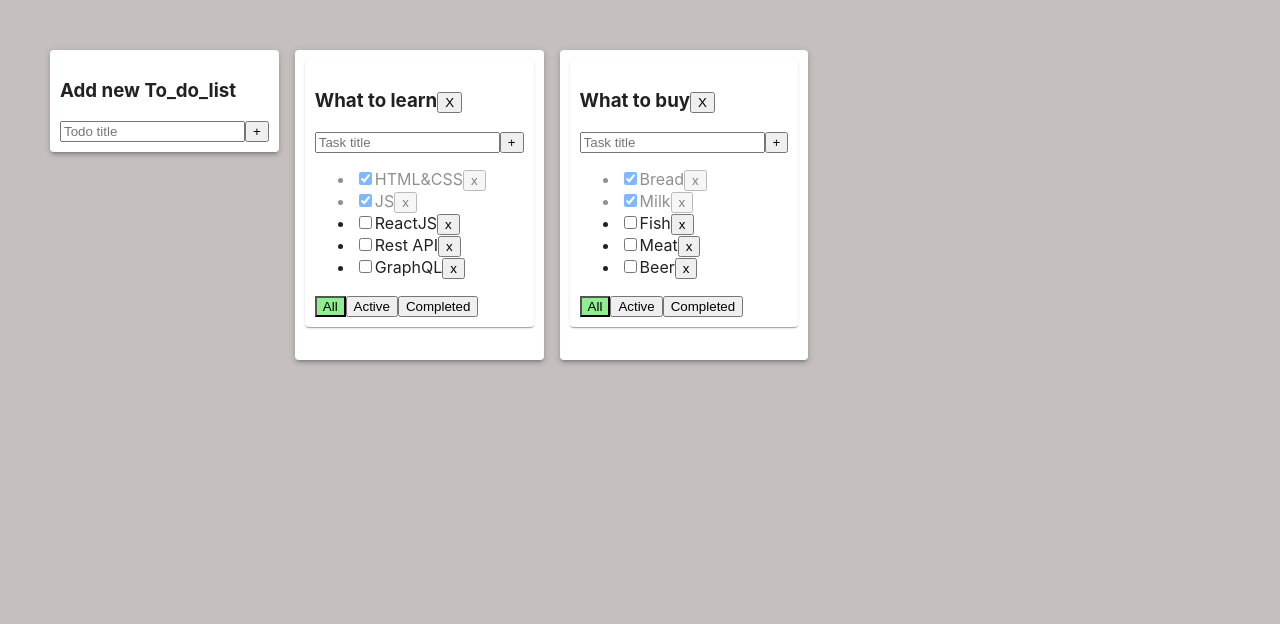
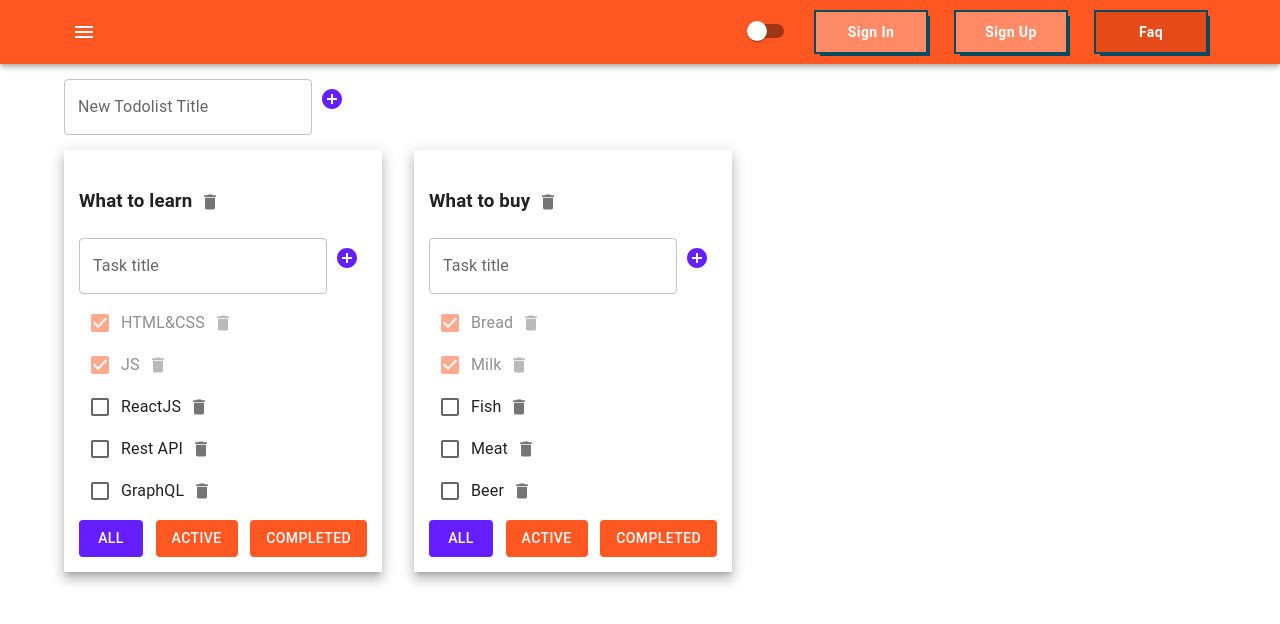
Before and after one commit to pasosh12/todolist, a React (Vite) app: page / in a window 1280 px wide. Shown: the top 624 px of the page. Built offline with nearby package versions, Linux system fonts and the light colour scheme.

Commit message:
stylization added

```diff
--- a/package.json
+++ b/package.json
@@ -13,6 +13,11 @@
     "deploy": "gh-pages -d dist"
   },
   "dependencies": {
+    "@emotion/react": "^11.14.0",
+    "@emotion/styled": "^11.14.0",
+    "@material-ui/icons": "^4.11.3",
+    "@mui/icons-material": "^6.4.5",
+    "@mui/material": "^6.4.5",
     "gh-pages": "^6.3.0",
     "react": "19.0.0",
     "react-dom": "19.0.0",
--- a/src/AddItemForm.tsx
+++ b/src/AddItemForm.tsx
@@ -1,5 +1,6 @@
 import {ChangeEvent, KeyboardEvent, useState} from "react";
-import {Button} from "./Button.tsx";
+import {IconButton, TextField} from "@mui/material";
+import {AddCircleOutlined} from "@mui/icons-material";
 
 type AddItemFormPropsType = {
     onCreateItem: (title: string) => void,
@@ -7,36 +8,41 @@ type AddItemFormPropsType = {
 }
 
 export function AddItemForm(props: AddItemFormPropsType) {
-    let [itemTitle, setItemTitle] = useState("")
+    let [title, setTitle] = useState("")
     let [error, setError] = useState<string | null>(null)
-    const onChangeHandler = (e: ChangeEvent<HTMLInputElement>) => {
-        setItemTitle(e.currentTarget.value)
-    }
+
+
     const createItemHandler = () => {
-        const trimmedTitle = itemTitle.trim()
-        if (itemTitle.trim() !== "") {
+        const trimmedTitle = title.trim()
+        if (title.trim() !== "") {
             props.onCreateItem(trimmedTitle)
-            setItemTitle("");
+            setTitle("");
         } else {
             setError("Title is required");
         }
     }
-    const onKeyPressHandler = (e: KeyboardEvent<HTMLInputElement>) => {
-        setError(null);
-        if (e.charCode === 13) {
+    const changeTitleHandler = (e: ChangeEvent<HTMLInputElement>) => {
+        setTitle(e.currentTarget.value)
+    }
+    const createItemOnEnterHandler = (e: KeyboardEvent<HTMLInputElement>) => {
+        if (e.key === "Enter") {
             createItemHandler();
         }
     }
     return (
         <div>
-            <input value={itemTitle}
-                   placeholder={props.placeHolder}
-                   onChange={onChangeHandler}
-                   onKeyPress={onKeyPressHandler}
-                   className={error ? "error" : ""}
+            <TextField
+                label={props.placeHolder}
+                variant="outlined"
+                error={!!error}
+                helperText={error}
+                value={title}
+                onChange={changeTitleHandler}
+                onKeyDown={createItemOnEnterHandler}
             />
-            <Button title={'+'} onClick={createItemHandler}/>
-            {error && <div className="error-message">{error}</div>}
+            <IconButton color={'secondary'} onClick={createItemHandler}>
+                <AddCircleOutlined fontSize={'medium'}/>
+            </IconButton>
         </div>
     )
 }
--- a/src/App.css
+++ b/src/App.css
@@ -1,27 +1,30 @@
-body{
-  background-color: #c6bfbf;
-}
-.App {
-  padding: 30px;
+.app {
   display: flex;
-  margin: 0 auto;
+  flex-direction: column;
+  width: 100vw;
 }
 
-/*.App > div {*/
+/*.app > div {*/
 /*  margin-right: 50px;*/
 /*}*/
 
-.error {
-  border: 1px solid red;
+.container {
+  display: flex;
+  align-items: center;
 }
 
-.error-message{
+.error {
+  border: red 1px solid;
+}
+
+.error-message {
   color: red;
 }
 
-.is-done{
+.active-filter {
+  background-color: lightgreen;
+}
+
+.is-done {
   opacity: 0.5;
 }
-.active-filter {
-    background-color: lightgreen;
-}
--- a/src/App.tsx
+++ b/src/App.tsx
@@ -1,9 +1,12 @@
-import {useReducer} from 'react';
+import {useReducer, useState} from 'react';
 import './App.css';
 import {TodolistItem} from './TodolistItem.tsx';
 import {v1} from 'uuid';
 import {AddItemForm} from "./AddItemForm.tsx";
-import { Box, Paper, Grid2 } from '@mui/material'
+import MenuIcon from '@mui/icons-material/Menu'
+import {containerSx} from "./TodolistItem.styles.ts";
+import {NavButton} from "./NavButton.ts";
+import {deepOrange, deepPurple} from "@mui/material/colors";
 import {
     createTodolistAC,
     deleteTodolistAC,
@@ -12,6 +15,18 @@ import {
     todolistsReducer
 } from "./model/todolists-reducer.ts";
 import {createTaskAC, deleteTaskAC, editTaskStatusAC, editTaskTitleAC, tasksReducer} from "./model/tasks-reducer.ts";
+import {
+    AppBar,
+    Box,
+    Container,
+    Grid2,
+    IconButton,
+    Paper, Switch,
+    Toolbar,
+    ThemeProvider,
+    createTheme,
+    CssBaseline,
+} from "@mui/material";
 
 export type FilterValuesType = "all" | "active" | "completed";
 
@@ -30,16 +45,16 @@ export type TasksState = {
 }
 
 
-function App() {
+export const App = () => {
     let todolistID1 = v1();
     let todolistID2 = v1();
 
-    let [todolists, dispatchToTodolistsReducer] = useReducer(todolistsReducer,[
+    let [todolists, dispatchToTodolistsReducer] = useReducer(todolistsReducer, [
         {id: todolistID1, title: 'What to learn', filter: 'all'},
         {id: todolistID2, title: 'What to buy', filter: 'all'},
     ])
 
-    let [tasks, dispatchToTaskReducer] = useReducer(tasksReducer,{
+    let [tasks, dispatchToTaskReducer] = useReducer(tasksReducer, {
         [todolistID1]: [
             {id: v1(), title: "HTML&CSS", isDone: true},
             {id: v1(), title: "JS", isDone: true},
@@ -59,7 +74,7 @@ function App() {
 //tasks
     //C
     function addTask(title: string, todolistsId: string) {
-        dispatchToTaskReducer(createTaskAC(title,todolistsId))
+        dispatchToTaskReducer(createTaskAC(title, todolistsId))
     }
 
     //U
@@ -68,26 +83,20 @@ function App() {
     }
 
     const changeTaskTitle = (title: string, todolistId: string, taskId: string) => {
-        dispatchToTaskReducer(editTaskTitleAC(todolistId,taskId,title))
+        dispatchToTaskReducer(editTaskTitleAC(todolistId, taskId, title))
     }
 
     //D
     function removeTask(todolistsId: string, id: string) {
-        dispatchToTaskReducer(deleteTaskAC(todolistsId,id))
+        dispatchToTaskReducer(deleteTaskAC(todolistsId, id))
     }
 
     // todoLists
     // C
     const createTodolist = (title: string) => {
-        // const newTodolistId = v1()
-        // const newTodolist: TodolistType = {id: newTodolistId, title, filter: 'all'}
-        // const nextState: TodolistType[] = [ newTodolist, ...todolists,]
-        // setTodolists(nextState)
-        const action=createTodolistAC(title)
+        const action = createTodolistAC(title)
         dispatchToTodolistsReducer(action)
         dispatchToTaskReducer(action)
-        // const nextTasksState: TasksState = {...tasks, [action.payload.id]: []}
-        // setTasks(nextTasksState)
     }
 
     // U/
@@ -95,22 +104,18 @@ function App() {
         dispatchToTodolistsReducer(editTodolistFilterAC(todolistsId, value))
     }
     const changeTodolistTitle = (title: string, todolistsId: string) => {
-        dispatchToTodolistsReducer(editTodolistTitleAC(todolistsId,title))
+        dispatchToTodolistsReducer(editTodolistTitleAC(todolistsId, title))
     }
 
     // D
     const deleteTodolist = (todolistsId: string) => {
-        // const nextState: TodolistType[] = todolists.filter(tl => tl.id !== todolistsId)
-        // setTodolists(nextState)
-        const action=deleteTodolistAC(todolistsId)
+        const action = deleteTodolistAC(todolistsId)
         dispatchToTodolistsReducer(action)
         dispatchToTaskReducer(action)
-        // delete tasks[todolistsId]
-        // delete tasks[action.payload.id]
     }
 
 
-    let todolistsItems = (todolists || []).map(tl => {
+    const todolistsItems = (todolists || []).map(tl => {
             let tasksForTodolist = tasks[tl.id];
             if (tl.filter === "active") {
                 tasksForTodolist = tasksForTodolist.filter(t => !t.isDone);
@@ -119,7 +124,8 @@ function App() {
                 tasksForTodolist = tasksForTodolist.filter(t => t.isDone);
             }
             return (
-                <Paper style={{padding: "10px"}}>
+                <Grid2 spacing={3} key={tl.id}>
+                    <Paper elevation={8} sx={{p: '15px'}} square={true}>
                         <TodolistItem
                             key={tl.id}
                             todolistsId={tl.id}
@@ -135,37 +141,50 @@ function App() {
                             changeTaskTitle={changeTaskTitle}
                         />
                     </Paper>
+                </Grid2>
             )
         }
     )
+    const [isDarkMode, setDarkMode] = useState(false)
+    const theme = createTheme({
+        palette: {
+            // primary: {
+            //     main:'#ef6c00'
+            // },
+            primary: deepOrange,//indigo
+            secondary: deepPurple,
+            mode: isDarkMode ? "dark" : "light"
 
+        }
+    })
     return (
-        <div className="App">
-            <Box sx={{flexGrow: 1, padding: '20px'}}>
-                <Grid2 container spacing={2}>
-                    <Grid2>
-                        {/*xs={12} sm={4}>*/}
-                        <Paper elevation={3} style={{padding: "10px"}}>
-                            <h3>Add new To_do_list</h3>
-                            <AddItemForm onCreateItem={createTodolist} placeHolder={'Todo title'}/>
-                        </Paper>
+        <div className="app">
+            <ThemeProvider theme={theme}>
+                <CssBaseline/>
+                <AppBar position="static">
+                    <Toolbar>
+                        <Container maxWidth="lg" sx={containerSx}>
+                            <IconButton color="inherit">
+                                <MenuIcon/>
+                            </IconButton>
+                            <Box sx={containerSx}>
+                                <Switch checked={isDarkMode} onChange={() => setDarkMode(!isDarkMode)}/>
+                                <NavButton color="inherit">Sign in</NavButton>
+                                <NavButton color="inherit">Sign up</NavButton>
+                                <NavButton background={theme.palette.primary.dark} color="inherit">Faq</NavButton>
+                            </Box>
+                        </Container>
+                    </Toolbar>
+                </AppBar>
+                <Container maxWidth="lg">
+                    <Grid2 container sx={{p: '15px 0'}}>
+                        <AddItemForm placeHolder={'New Todolist Title'} onCreateItem={createTodolist}/>
                     </Grid2>
-                    <Grid2>
-                        {/*// xs={12} sm={8}*/}
-                        <Grid2 container spacing={2}>
-                            {todolistsItems.map((item, index) => (
-                                <Grid2 key={index}>
-                                    <Paper elevation={3} style={{padding: "10px", minHeight:'290px'}}>
-                                        {item}
-                                    </Paper>
+                    <Grid2 container spacing={4}>
+                        {todolistsItems}
                     </Grid2>
-                            ))}
-                        </Grid2>
-                    </Grid2>
-                </Grid2>
-            </Box>
+                </Container>
+            </ThemeProvider>
         </div>
     );
 }
-
-export default App;
--- a/src/Button.tsx
+++ b/src/Button.tsx
@@ -7,6 +7,5 @@ export const Button = ({title, onClick, disabled, className}: Props) => {
         <button className={className}
                 disabled={disabled}
                 onClick={onClick}>{title}</button>
-
     );
 };
--- a/src/EditableSpan.tsx
+++ b/src/EditableSpan.tsx
@@ -7,21 +7,21 @@ type PropsType = {
 
 export const EditableSpan = ({title, onChangeTitle}: PropsType) => {
 
-    const [isEditable, setIsEditable] = useState(false);
+    const [isEditing, setIsEditing] = useState(false);
     const [newTitle, setNewTitle] = useState(title);
 
     return (
-        isEditable ?
+        isEditing ?
             <input value={newTitle}
                    autoFocus
                    onChange={(e) => setNewTitle(e.currentTarget.value)}
                    onBlur={() => {
-                       setIsEditable(false)
+                       setIsEditing(false)
                        onChangeTitle(newTitle)
                    }
                    }
             />
-            : <span onDoubleClick={() => setIsEditable(true)}>{title}</span>
+            : <span onDoubleClick={() => setIsEditing(true)}>{title}</span>
 
     );
 };
--- /dev/null
+++ b/src/NavButton.ts
@@ -0,0 +1,23 @@
+import {Button, styled} from "@mui/material";
+
+type Props={
+    background?: string
+}
+export const NavButton = styled (Button)<Props>(({background, theme})=>({
+    minWidth: '110px',
+    fontWeight: 'bold',
+    boxShadow: '0 0 0 2px #054B62, 4px 4px 0 0 #054B62',
+    borderRadius: '0px',
+    textTransform: 'capitalize',
+    margin: '0 10px',
+    padding: '8px 24px',
+    color: '#ffffff',
+    background: background || theme.palette.primary.light,
+
+    "&:hover": {
+        background: "#0d47a1", // Новый цвет при наведении
+        boxShadow: "0 0 0 2px #054B62, 6px 6px 0 0 #054B62", // Увеличиваем тень
+        transform: "translateY(-2px)", // Добавляем эффект поднятия
+    },
+
+}))
--- /dev/null
+++ b/src/TodolistItem.styles.ts
@@ -0,0 +1,11 @@
+import {SxProps} from "@mui/material";
+
+export const containerSx: SxProps = {
+    display: 'flex',
+    justifyContent: 'space-between',
+    gap:'10px'
+}
+export const getListItemsSx = (isDone: Boolean): SxProps => ({
+    display: "flex",
+    opacity: isDone ? '0.5' : '1'
+})
--- a/src/TodolistItem.tsx
+++ b/src/TodolistItem.tsx
@@ -1,9 +1,10 @@
 import {ChangeEvent} from 'react';
 import {FilterValuesType, TaskType} from './App';
-import {Button} from "./Button.tsx";
 import {AddItemForm} from "./AddItemForm.tsx";
 import {EditableSpan} from "./EditableSpan.tsx";
-
+import {Box, IconButton, Button, List, ListItem, Checkbox} from "@mui/material";
+import DeleteIcon from '@mui/icons-material/Delete';
+import {containerSx, getListItemsSx} from "./TodolistItem.styles.ts";
 
 type PropsType = {
     todolistsId: string
@@ -20,10 +21,9 @@ type PropsType = {
 }
 
 export function TodolistItem(props: PropsType) {
-
-    const onAllClickHandler = () => props.changeFilter("all", props.todolistsId);
-    const onActiveClickHandler = () => props.changeFilter("active", props.todolistsId);
-    const onCompletedClickHandler = () => props.changeFilter("completed", props.todolistsId);
+    const changeFilterHandler = (value: FilterValuesType) => {
+        props.changeFilter(value, props.todolistsId)
+    }
     const deleteTodoListHandler = () => props.deleteTodolist(props.todolistsId)
 
     const createTaskHandler = (trimmedTitle: string) => {
@@ -36,10 +36,16 @@ export function TodolistItem(props: PropsType) {
         <h3>
             <EditableSpan title={props.todoListTitle}
                           onChangeTitle={changeTodolistTitleHandler}/>
-            <button title={'x'} onClick={deleteTodoListHandler}>X</button>
+            <IconButton onClick={deleteTodoListHandler}>
+                <DeleteIcon fontSize="small"/>
+            </IconButton>
         </h3>
-        <AddItemForm onCreateItem={createTaskHandler} placeHolder={'Task title'} />
-        <ul>
+        <AddItemForm onCreateItem={createTaskHandler}
+                     placeHolder={'Task title'}/>
+        {props.tasks.length === 0 ? (
+                <p>Empty List</p>
+            ) :
+            <List>
                 {
                     props.tasks.map(task => {
                         const onClickHandler = () => props.removeTask(props.todolistsId, task.id)
@@ -50,24 +56,43 @@ export function TodolistItem(props: PropsType) {
                             props.changeTaskTitle(newTitle, props.todolistsId, task.id)
                         }
 
-                    return <li key={task.id} className={task.isDone ? "is-done" : ""}>
-                        <input type="checkbox"
+                        return (
+                            <ListItem sx={getListItemsSx(task.isDone)}
+                                      disablePadding={true}
+                                      key={task.id}>
+                                <Checkbox size={'medium'}
                                           onChange={onChangeHandler}
                                           checked={task.isDone}/>
                                 <EditableSpan title={task.title}
                                               onChangeTitle={changeTaskTitleHandler}/>
-                        <Button title='x' onClick={onClickHandler}/>
-                    </li>
+                                <IconButton onClick={onClickHandler}>
+                                    <DeleteIcon fontSize="small"/>
+                                </IconButton>
+                            </ListItem>
+                        )
                     })
                 }
-        </ul>
-        <div>
-            <Button className={`buttonFilter ${props.filter === 'all' ? "active-filter" : ""}`}
-                    onClick={onAllClickHandler} title='All'/>
-            <Button className={`buttonFilter ${props.filter === 'active' ? "active-filter" : ""}`}
-                    onClick={onActiveClickHandler} title='Active'/>
-            <Button className={`buttonFilter ${props.filter === 'completed' ? "active-filter" : ""}`}
-                    onClick={onCompletedClickHandler} title='Completed'/>
-        </div>
+            </List>
+        }
+        <Box sx={containerSx}>
+            <Button variant={'contained'}
+                    disableElevation
+                    color={props.filter === 'all' ? 'secondary' : 'primary'}
+                    onClick={() => changeFilterHandler('all')}>
+                All
+            </Button>
+            <Button variant={'contained'}
+                    disableElevation
+                    color={props.filter === 'active' ? 'secondary' : 'primary'}
+                    onClick={() => changeFilterHandler('active')}>
+                Active
+            </Button>
+            <Button variant={'contained'}
+                    disableElevation
+                    color={props.filter === 'completed' ? 'secondary' : 'primary'}
+                    onClick={() => changeFilterHandler('completed')}>
+                Completed
+            </Button>
+        </Box>
     </div>
 }
--- a/src/main.tsx
+++ b/src/main.tsx
@@ -1,5 +1,5 @@
 import { createRoot } from 'react-dom/client'
 import './index.css'
-import App from './App'
+import {App} from './App'
 
 createRoot(document.getElementById('root')!).render(<App />)
```
Also changed, not shown: 1 other file (tests, documents, lock files or other folders). Lines whose indentation alone changed are shown as unchanged.
